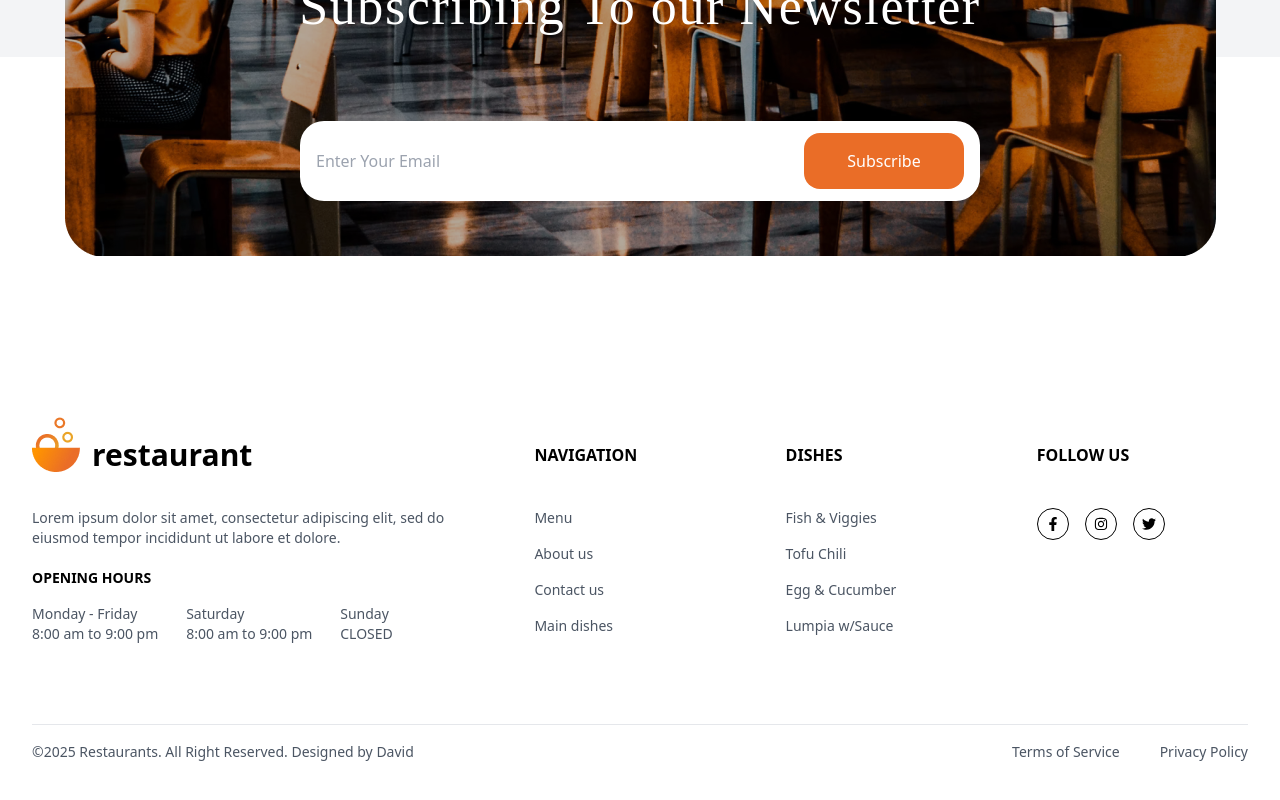
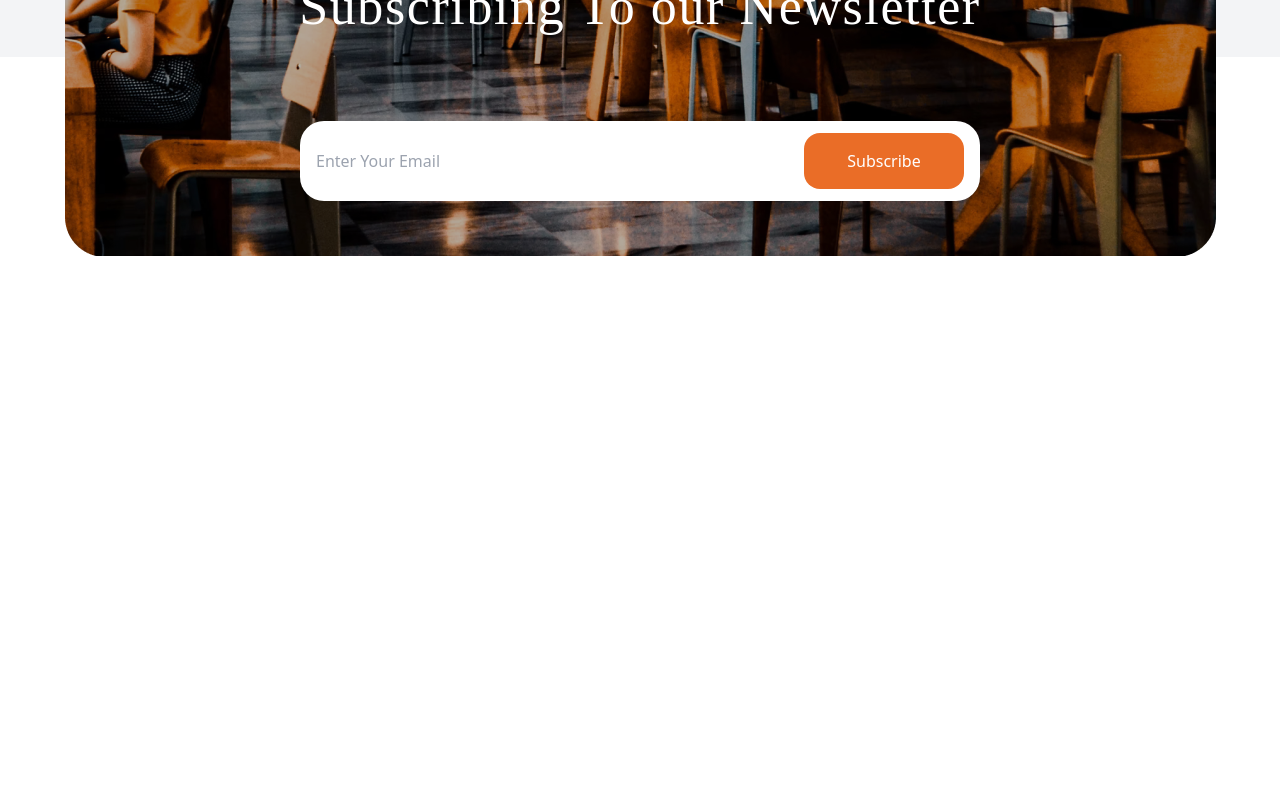
Before and after one commit to DejviDes/PizzaApp, a React (Vite) app: page / in a window 1280 px wide. Shown: the part 4581-5381 px from the top of the page. After the commit the page ends 4838 px from the top, so only its background shows below. Built offline with nearby package versions, Linux system fonts and the light colour scheme.

Commit message:
update Footer styles; adjust padding for improved layout in Footer component

```diff
--- a/src/Layout.jsx
+++ b/src/Layout.jsx
@@ -12,7 +12,7 @@ function Layout({children}) {
         <div className={styles.layout}>
             <Navbar/>
             <main className={styles.main}>{children}</main>
-            <Footer/>
+
         </div>
     );
 }
--- a/src/styles/Footer.module.scss
+++ b/src/styles/Footer.module.scss
@@ -8,6 +8,7 @@
     padding-bottom: 6rem;
     margin-top: 20rem;
     display: block;
+    padding-left: 60%;
   }
 }
 
```
